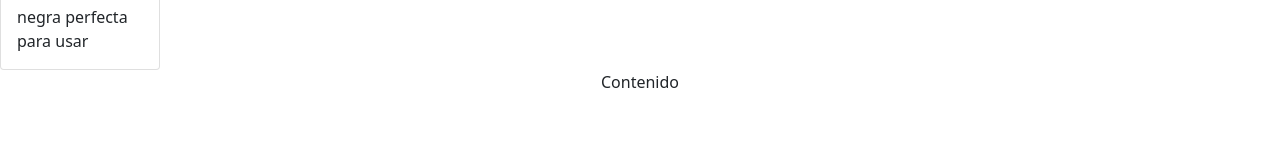
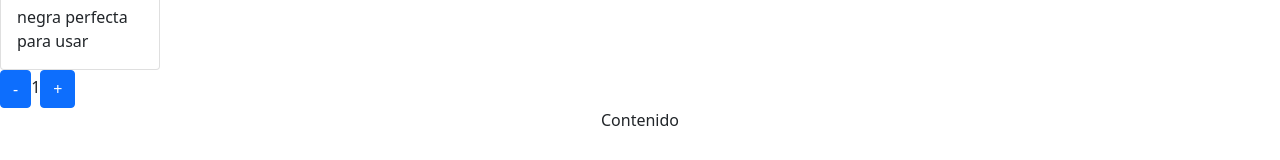
Before and after one commit to sirhox/Yclothing_Azula, a React (Create React App) app: page / in a window 1280 px wide. Shown: the part 287-447 px from the top of the page. Built offline with nearby package versions, Linux system fonts and the light colour scheme.

Commit message:
se agrega contador

```diff
--- a/src/App.js
+++ b/src/App.js
@@ -2,6 +2,7 @@ import 'bootstrap/dist/css/bootstrap.min.css';
 import './App.css';
 import NavBar from './components/NavBar'
 import ItemListContainer from './components/ItemListContainer';
+import ItemCount from './components/ItemCount';
 
 function App() {
   let items = {
@@ -16,6 +17,7 @@ function App() {
       brand="Yclothing"
     />
     <ItemListContainer items={items}/>
+    <ItemCount stock={5} initial={1}/>
     <div className="App">
       <label>Contenido</label>
     </div>
--- /dev/null
+++ b/src/components/ItemCount.js
@@ -0,0 +1,23 @@
+import React, { useState } from 'react';
+import { Button } from "react-bootstrap"
+
+const ItemCount= ({stock, initial,onAdd}) =>{
+    const [cantidad, setCant] = useState(initial);
+
+    const handlerButton = (numero) =>{
+        setCant(numero+cantidad)
+    }
+    return(
+    <>
+        <Button disabled={cantidad<1}  onClick={()=>handlerButton(-1)}>
+            -
+        </Button>
+        <label>{cantidad}</label>
+        <Button disabled={cantidad>=stock} onClick={()=>handlerButton(1)}>
+            +
+        </Button>
+
+    </>
+    );
+}
+export default ItemCount
```
